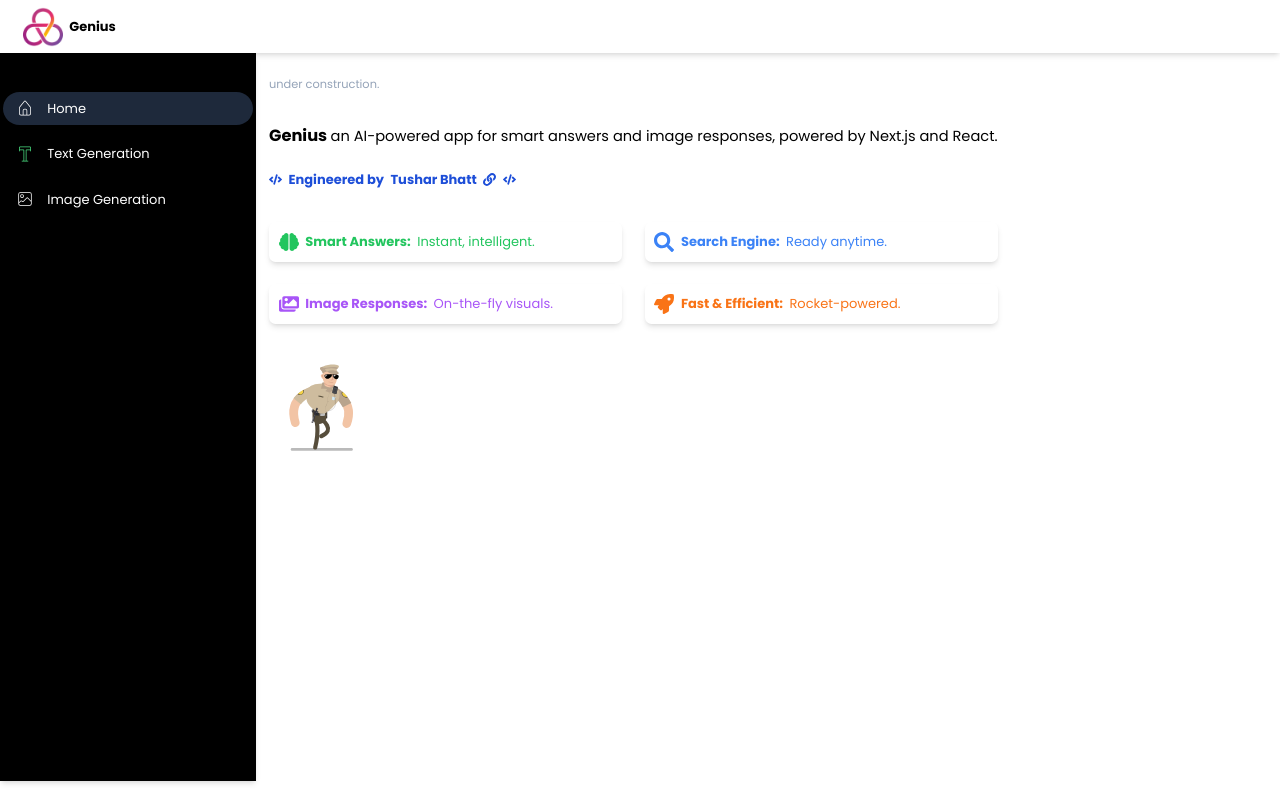
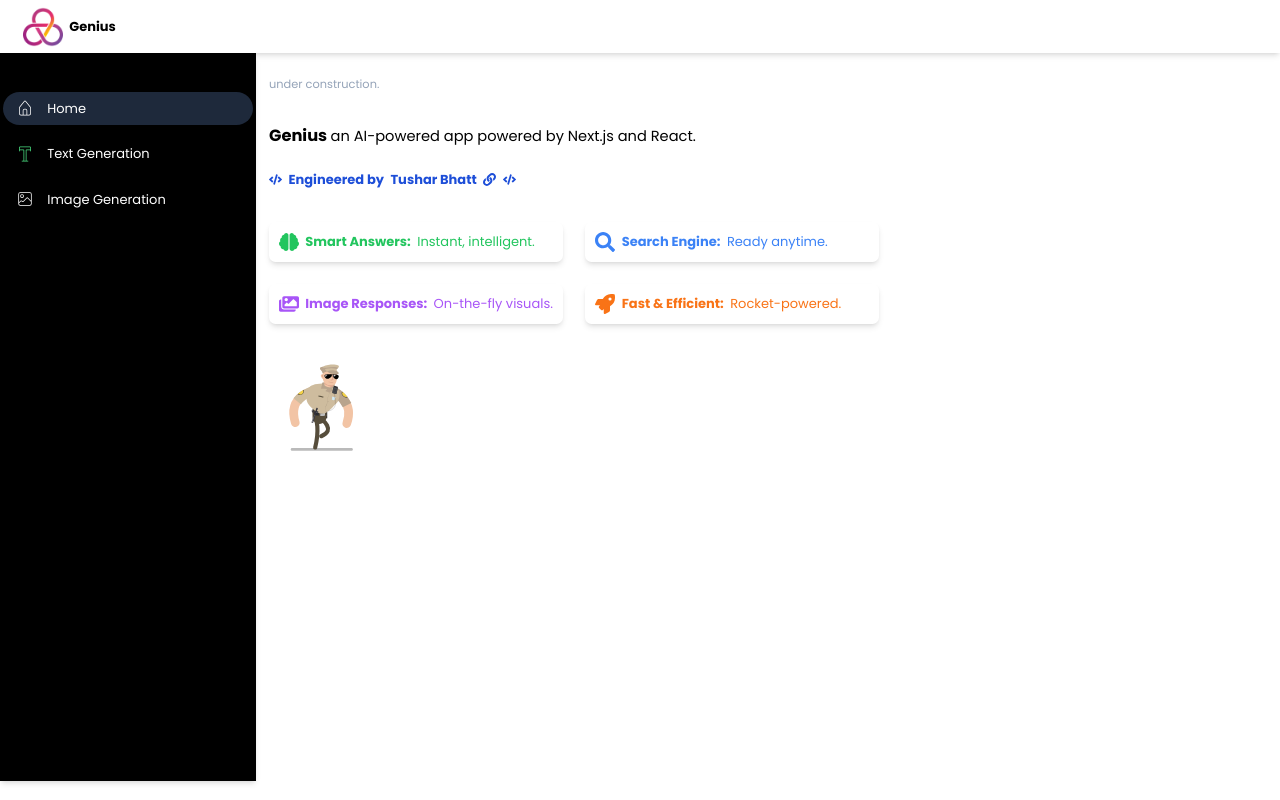
Before and after one commit to TusharBhatt1/genius, a Next.js app: page / in a window 1280 px wide. Built offline with nearby package versions, Linux system fonts and the light colour scheme.

Commit message:
text - home page

```diff
--- a/app/page.tsx
+++ b/app/page.tsx
@@ -21,8 +21,7 @@
 
         <div className="flex flex-col gap-7">
           <p className="text-lg">
-            <span className="text-xl font-bold">Genius </span> an AI-powered app
-            for smart answers and image responses, powered by Next.js and React.
+            <span className="text-xl font-bold">Genius </span> an AI-powered app powered by Next.js and React.
           </p>
           <div className="flex gap-2 items-center text-blue-700 font-bold">
             <FaCode />Engineered by{" "}
```
